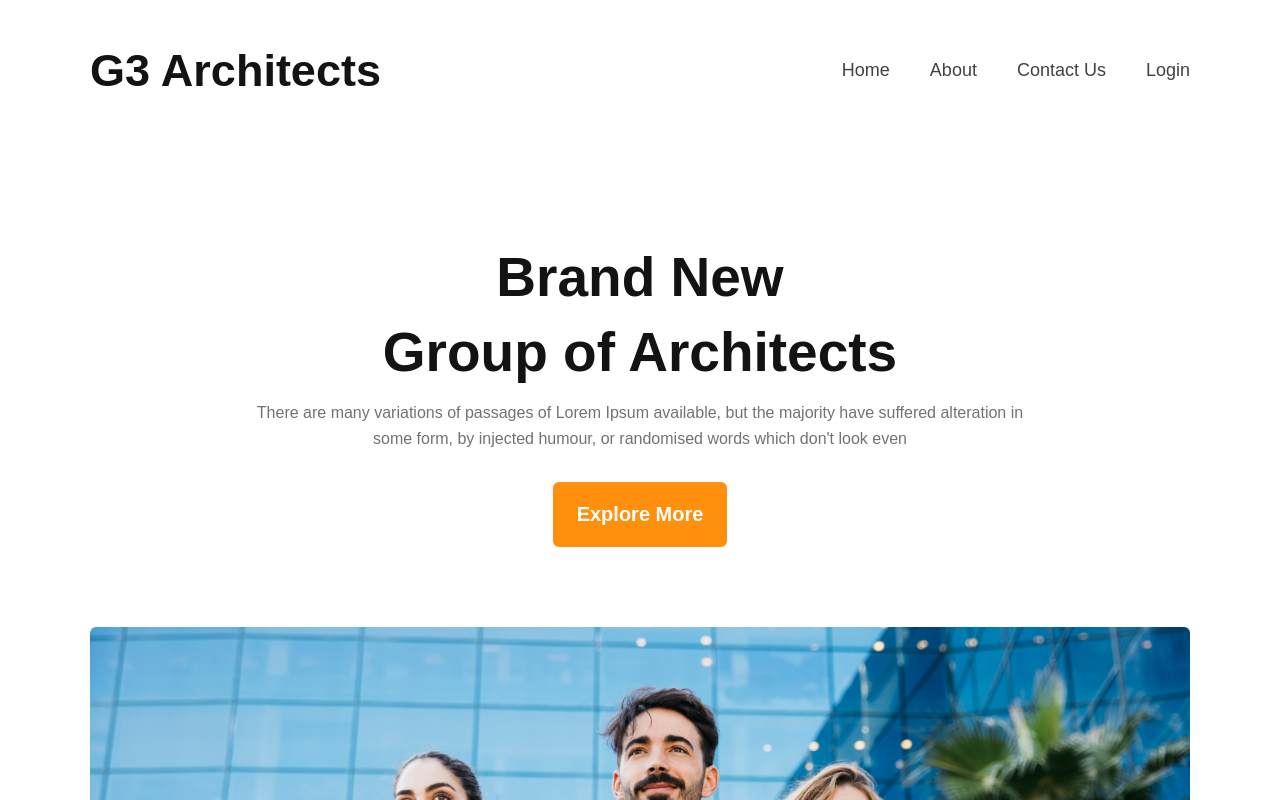
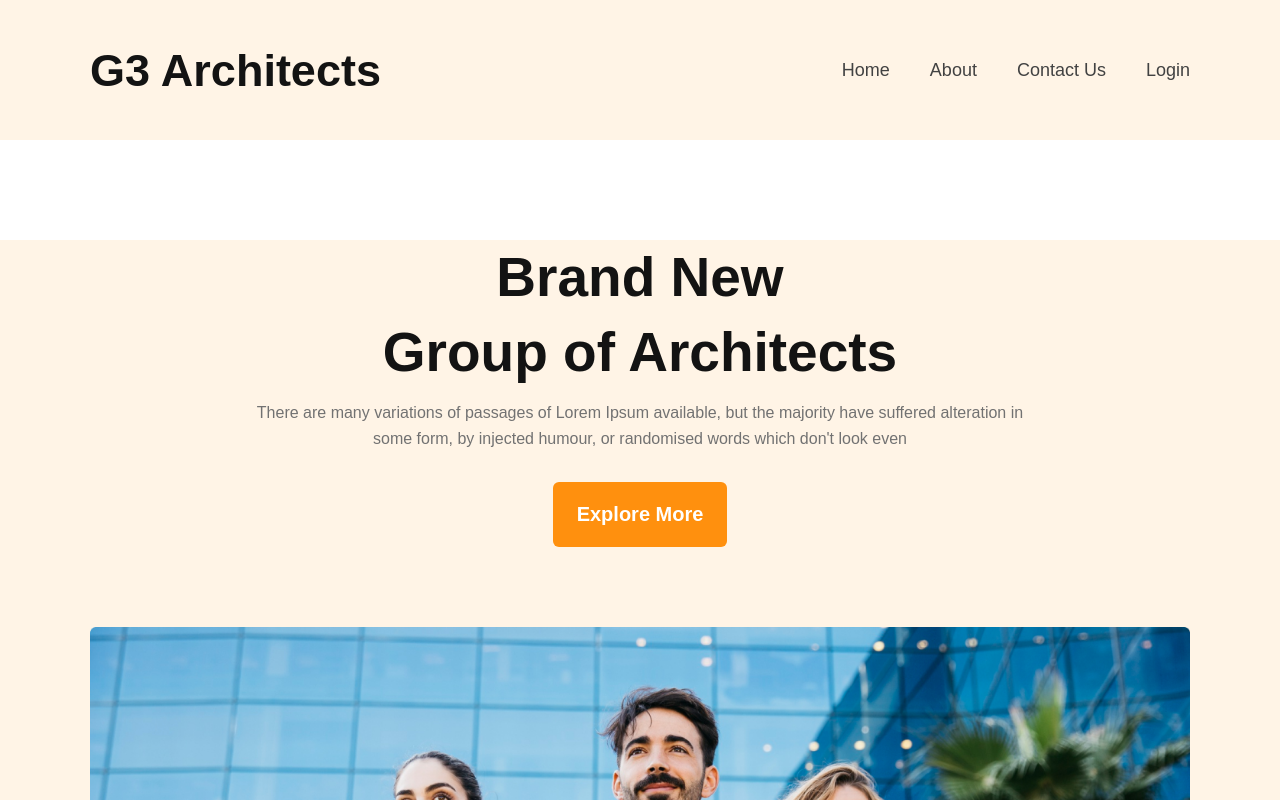
Before and after one commit to mdmamun2/assignment-two, a plain HTML site: page index.html in a window 1280 px wide. Shown: the top 800 px of the page. Drawn offline with Linux system fonts and the light colour scheme.

Commit message:
css update

```diff
--- a/index.html
+++ b/index.html
@@ -10,7 +10,7 @@
 </head>
 <body>
     <!-- nav nar -->
-    <header>
+    <header class="header banner">
         <div class="container">
             <nav class="nave-bar">
                 <div class="logo">
@@ -29,6 +29,7 @@
     </header>
     <!-- banner start-->
     <main>
+        <section class="banner">
             <section class="container">
                 <div class="banner-info">
                     <h1 class="banner-title">Brand New <br> Group of Architects </h1>
@@ -38,6 +39,7 @@
                 <div class="banner-img">
                     <img src="./images/banner.png" alt="">
                 </div>
+            </section>
         </section>
         <!-- banner end  -->
         <!-- team section start -->
--- a/style.css
+++ b/style.css
@@ -5,6 +5,9 @@
     font-family: 'Work Sans', sans-serif;
 }
 /* nav bar design  */
+.banner{
+    background: rgba(255, 144, 14, 0.1);
+}
 .container{
     max-width: 1100px;
     margin: auto;
```
Lines whose indentation alone changed are shown as unchanged.
